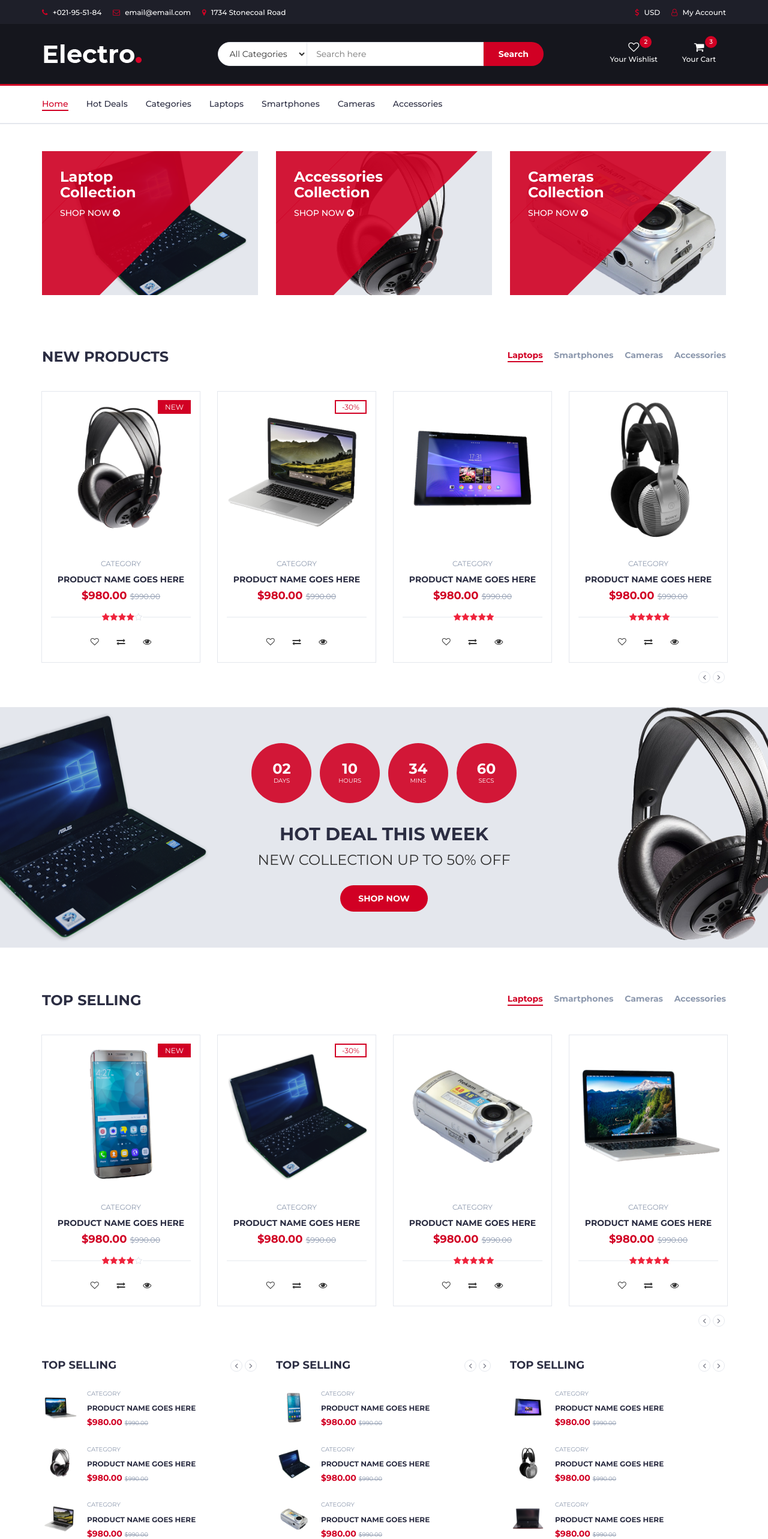
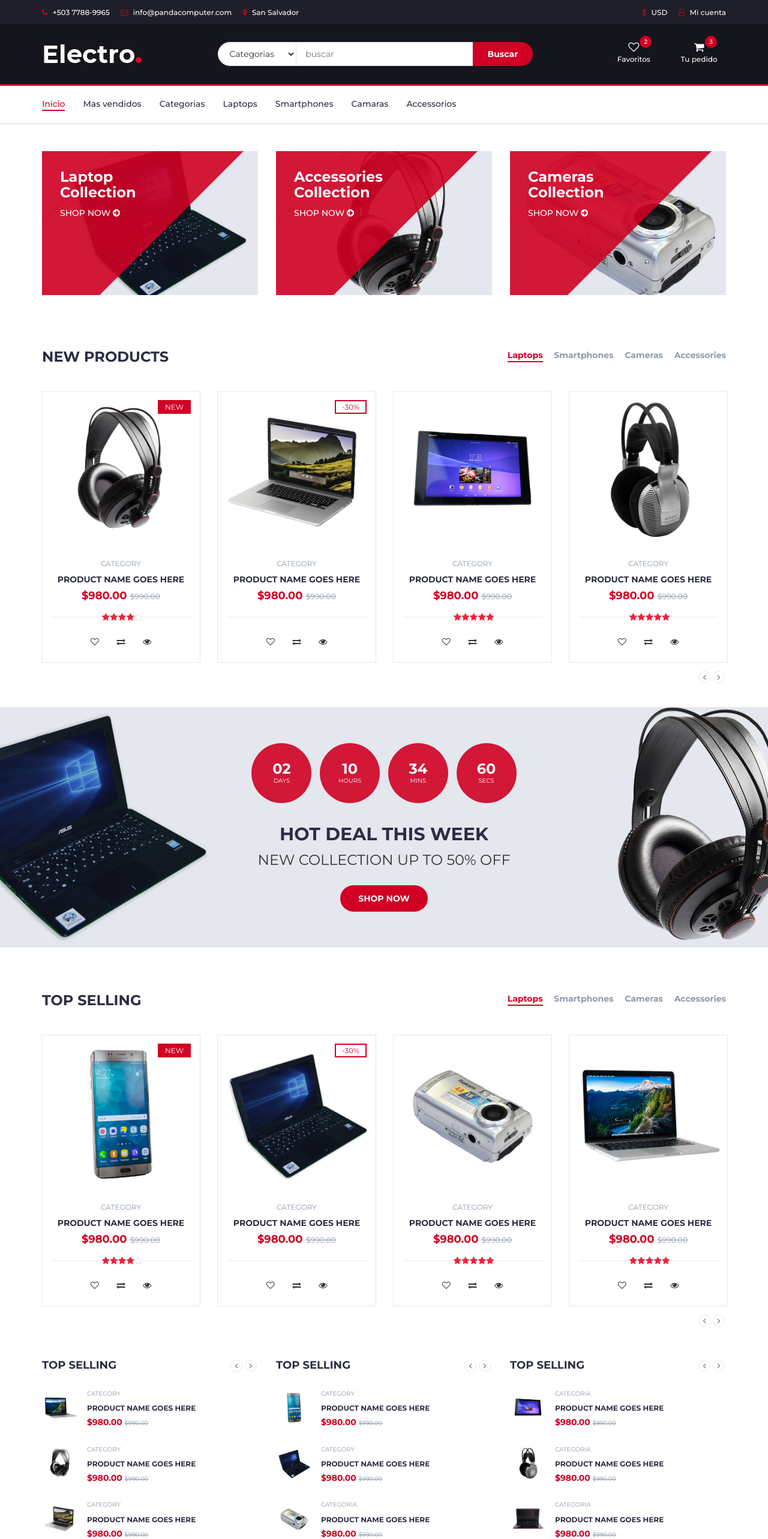
Before and after one commit to HenriquezDiego/PandaComputerSupplies, a plain HTML site: page index.html in a window 1280 px wide. Shown: the top 2566 px of the page at 60% size. Drawn offline with Linux system fonts and the light colour scheme.

Commit message:
Update index.html

```diff
--- a/index.html
+++ b/index.html
@@ -6,7 +6,7 @@
 		<meta name="viewport" content="width=device-width, initial-scale=1">
 		 <!-- The above 3 meta tags *must* come first in the head; any other head content must come *after* these tags -->
 
-		<title>Electro - HTML Ecommerce Template</title>
+		<title>Panda Computer Supplies</title>
 
 		<!-- Google font -->
 		<link href="https://fonts.googleapis.com/css?family=Montserrat:400,500,700" rel="stylesheet">
@@ -42,13 +42,13 @@
 			<div id="top-header">
 				<div class="container">
 					<ul class="header-links pull-left">
-						<li><a href="#"><i class="fa fa-phone"></i> +021-95-51-84</a></li>
-						<li><a href="#"><i class="fa fa-envelope-o"></i> email@email.com</a></li>
-						<li><a href="#"><i class="fa fa-map-marker"></i> 1734 Stonecoal Road</a></li>
+						<li><a href="#"><i class="fa fa-phone"></i> +503 7788-9965</a></li>
+						<li><a href="#"><i class="fa fa-envelope-o"></i> info@pandacomputer.com</a></li>
+						<li><a href="#"><i class="fa fa-map-marker"></i> San Salvador</a></li>
 					</ul>
 					<ul class="header-links pull-right">
 						<li><a href="#"><i class="fa fa-dollar"></i> USD</a></li>
-						<li><a href="#"><i class="fa fa-user-o"></i> My Account</a></li>
+						<li><a href="#"><i class="fa fa-user-o"></i> Mi cuenta</a></li>
 					</ul>
 				</div>
 			</div>
@@ -75,12 +75,14 @@
 							<div class="header-search">
 								<form>
 									<select class="input-select">
-										<option value="0">All Categories</option>
-										<option value="1">Category 01</option>
-										<option value="1">Category 02</option>
+										<option value="0">Categorias</option>
+										<option value="1">Laptop</option>
+										<option value="1">Desktop</option>
+										<option value="1">Impresoras</option>
+										<option value="1">Accesorios</option>
 									</select>
-									<input class="input" placeholder="Search here">
-									<button class="search-btn">Search</button>
+									<input class="input" placeholder="buscar">
+									<button class="search-btn">Buscar</button>
 								</form>
 							</div>
 						</div>
@@ -93,7 +95,7 @@
 								<div>
 									<a href="#">
 										<i class="fa fa-heart-o"></i>
-										<span>Your Wishlist</span>
+										<span>Favoritos</span>
 										<div class="qty">2</div>
 									</a>
 								</div>
@@ -103,7 +105,7 @@
 								<div class="dropdown">
 									<a class="dropdown-toggle" data-toggle="dropdown" aria-expanded="true">
 										<i class="fa fa-shopping-cart"></i>
-										<span>Your Cart</span>
+										<span>Tu pedido</span>
 										<div class="qty">3</div>
 									</a>
 									<div class="cart-dropdown">
@@ -170,13 +172,13 @@
 				<div id="responsive-nav">
 					<!-- NAV -->
 					<ul class="main-nav nav navbar-nav">
-						<li class="active"><a href="#">Home</a></li>
-						<li><a href="#">Hot Deals</a></li>
-						<li><a href="#">Categories</a></li>
+						<li class="active"><a href="#">Inicio</a></li>
+						<li><a href="#">Mas vendidos</a></li>
+						<li><a href="#">Categorias</a></li>
 						<li><a href="#">Laptops</a></li>
 						<li><a href="#">Smartphones</a></li>
-						<li><a href="#">Cameras</a></li>
-						<li><a href="#">Accessories</a></li>
+						<li><a href="#">Camaras</a></li>
+						<li><a href="#">Accessorios</a></li>
 					</ul>
 					<!-- /NAV -->
 				</div>
@@ -846,7 +848,7 @@
 										<img src="./img/product09.png" alt="">
 									</div>
 									<div class="product-body">
-										<p class="product-category">Category</p>
+										<p class="product-category">Categoria</p>
 										<h3 class="product-name"><a href="#">product name goes here</a></h3>
 										<h4 class="product-price">$980.00 <del class="product-old-price">$990.00</del></h4>
 									</div>
@@ -874,7 +876,7 @@
 										<img src="./img/product01.png" alt="">
 									</div>
 									<div class="product-body">
-										<p class="product-category">Category</p>
+										<p class="product-category">Categoria</p>
 										<h3 class="product-name"><a href="#">product name goes here</a></h3>
 										<h4 class="product-price">$980.00 <del class="product-old-price">$990.00</del></h4>
 									</div>
@@ -887,7 +889,7 @@
 										<img src="./img/product02.png" alt="">
 									</div>
 									<div class="product-body">
-										<p class="product-category">Category</p>
+										<p class="product-category">Categoria</p>
 										<h3 class="product-name"><a href="#">product name goes here</a></h3>
 										<h4 class="product-price">$980.00 <del class="product-old-price">$990.00</del></h4>
 									</div>
@@ -900,7 +902,7 @@
 										<img src="./img/product03.png" alt="">
 									</div>
 									<div class="product-body">
-										<p class="product-category">Category</p>
+										<p class="product-category">Categoria</p>
 										<h3 class="product-name"><a href="#">product name goes here</a></h3>
 										<h4 class="product-price">$980.00 <del class="product-old-price">$990.00</del></h4>
 									</div>
@@ -915,7 +917,7 @@
 										<img src="./img/product04.png" alt="">
 									</div>
 									<div class="product-body">
-										<p class="product-category">Category</p>
+										<p class="product-category">Categoria</p>
 										<h3 class="product-name"><a href="#">product name goes here</a></h3>
 										<h4 class="product-price">$980.00 <del class="product-old-price">$990.00</del></h4>
 									</div>
@@ -928,7 +930,7 @@
 										<img src="./img/product05.png" alt="">
 									</div>
 									<div class="product-body">
-										<p class="product-category">Category</p>
+										<p class="product-category">Categoria</p>
 										<h3 class="product-name"><a href="#">product name goes here</a></h3>
 										<h4 class="product-price">$980.00 <del class="product-old-price">$990.00</del></h4>
 									</div>
@@ -941,7 +943,7 @@
 										<img src="./img/product06.png" alt="">
 									</div>
 									<div class="product-body">
-										<p class="product-category">Category</p>
+										<p class="product-category">Categoria</p>
 										<h3 class="product-name"><a href="#">product name goes here</a></h3>
 										<h4 class="product-price">$980.00 <del class="product-old-price">$990.00</del></h4>
 									</div>
@@ -966,10 +968,10 @@
 				<div class="row">
 					<div class="col-md-12">
 						<div class="newsletter">
-							<p>Sign Up for the <strong>NEWSLETTER</strong></p>
+							<p>Registrate para <strong>Novedades</strong></p>
 							<form>
-								<input class="input" type="email" placeholder="Enter Your Email">
-								<button class="newsletter-btn"><i class="fa fa-envelope"></i> Subscribe</button>
+								<input class="input" type="email" placeholder="Dejanos tu correo electronico">
+								<button class="newsletter-btn"><i class="fa fa-envelope"></i> Subscribete</button>
 							</form>
 							<ul class="newsletter-follow">
 								<li>
@@ -1004,25 +1006,25 @@
 					<div class="row">
 						<div class="col-md-3 col-xs-6">
 							<div class="footer">
-								<h3 class="footer-title">About Us</h3>
-								<p>Lorem ipsum dolor sit amet, consectetur adipisicing elit, sed do eiusmod tempor incididunt ut.</p>
+								<h3 class="footer-title">Sobre nosotros</h3>
+								<p>Somos una empresa lider en el mercado, distribuimos solo marcas reconocidas a nivel mundial.</p>
 								<ul class="footer-links">
-									<li><a href="#"><i class="fa fa-map-marker"></i>1734 Stonecoal Road</a></li>
-									<li><a href="#"><i class="fa fa-phone"></i>+021-95-51-84</a></li>
-									<li><a href="#"><i class="fa fa-envelope-o"></i>email@email.com</a></li>
+									<li><a href="#"><i class="fa fa-map-marker"></i>San Salvador, El Salvador</a></li>
+									<li><a href="#"><i class="fa fa-phone"></i>+503 7788-9965</a></li>
+									<li><a href="#"><i class="fa fa-envelope-o"></i>info@pandacomputer.com</a></li>
 								</ul>
 							</div>
 						</div>
 
 						<div class="col-md-3 col-xs-6">
 							<div class="footer">
-								<h3 class="footer-title">Categories</h3>
+								<h3 class="footer-title">Categorias</h3>
 								<ul class="footer-links">
-									<li><a href="#">Hot deals</a></li>
+									<li><a href="#">Lo mas vendido</a></li>
 									<li><a href="#">Laptops</a></li>
 									<li><a href="#">Smartphones</a></li>
-									<li><a href="#">Cameras</a></li>
-									<li><a href="#">Accessories</a></li>
+									<li><a href="#">Camaras</a></li>
+									<li><a href="#">Accessorios</a></li>
 								</ul>
 							</div>
 						</div>
@@ -1031,26 +1033,25 @@
 
 						<div class="col-md-3 col-xs-6">
 							<div class="footer">
-								<h3 class="footer-title">Information</h3>
+								<h3 class="footer-title">Informacion</h3>
 								<ul class="footer-links">
-									<li><a href="#">About Us</a></li>
-									<li><a href="#">Contact Us</a></li>
-									<li><a href="#">Privacy Policy</a></li>
-									<li><a href="#">Orders and Returns</a></li>
-									<li><a href="#">Terms & Conditions</a></li>
+									<li><a href="index.html">Inicio</a></li>
+									<li><a href="sobrenosotros.html">Sobre nosotros</a></li>
+									<li><a href="contactanos.html">Contactanos</a></li>
+									<li><a href="catalogo.html">Catalogo</a></li>
 								</ul>
 							</div>
 						</div>
 
 						<div class="col-md-3 col-xs-6">
 							<div class="footer">
-								<h3 class="footer-title">Service</h3>
+								<h3 class="footer-title"></h3>
 								<ul class="footer-links">
-									<li><a href="#">My Account</a></li>
-									<li><a href="#">View Cart</a></li>
-									<li><a href="#">Wishlist</a></li>
-									<li><a href="#">Track My Order</a></li>
-									<li><a href="#">Help</a></li>
+									<li><a href="#"></a></li>
+									<li><a href="#"></a></li>
+									<li><a href="#"></a></li>
+									<li><a href="#"></a></li>
+									<li><a href="#"></a></li>
 								</ul>
 							</div>
 						</div>
@@ -1076,7 +1077,7 @@
 								<li><a href="#"><i class="fa fa-cc-amex"></i></a></li>
 							</ul>
 							<span class="copyright">
-								 <a target="_blank" href="https://www.templateshub.net">Templates Hub</a>
+
 							</span>
 						</div>
 					</div>
```
